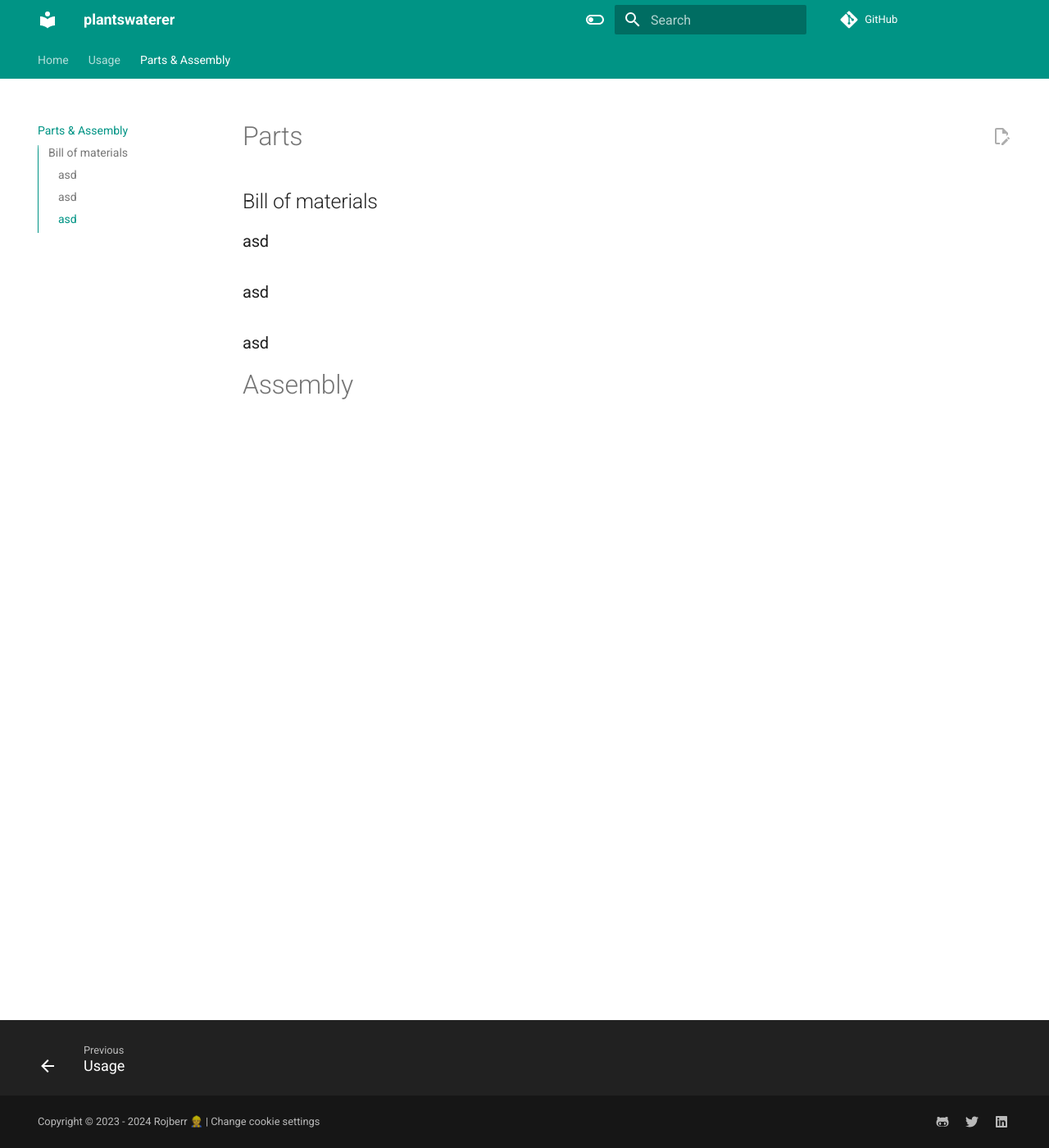
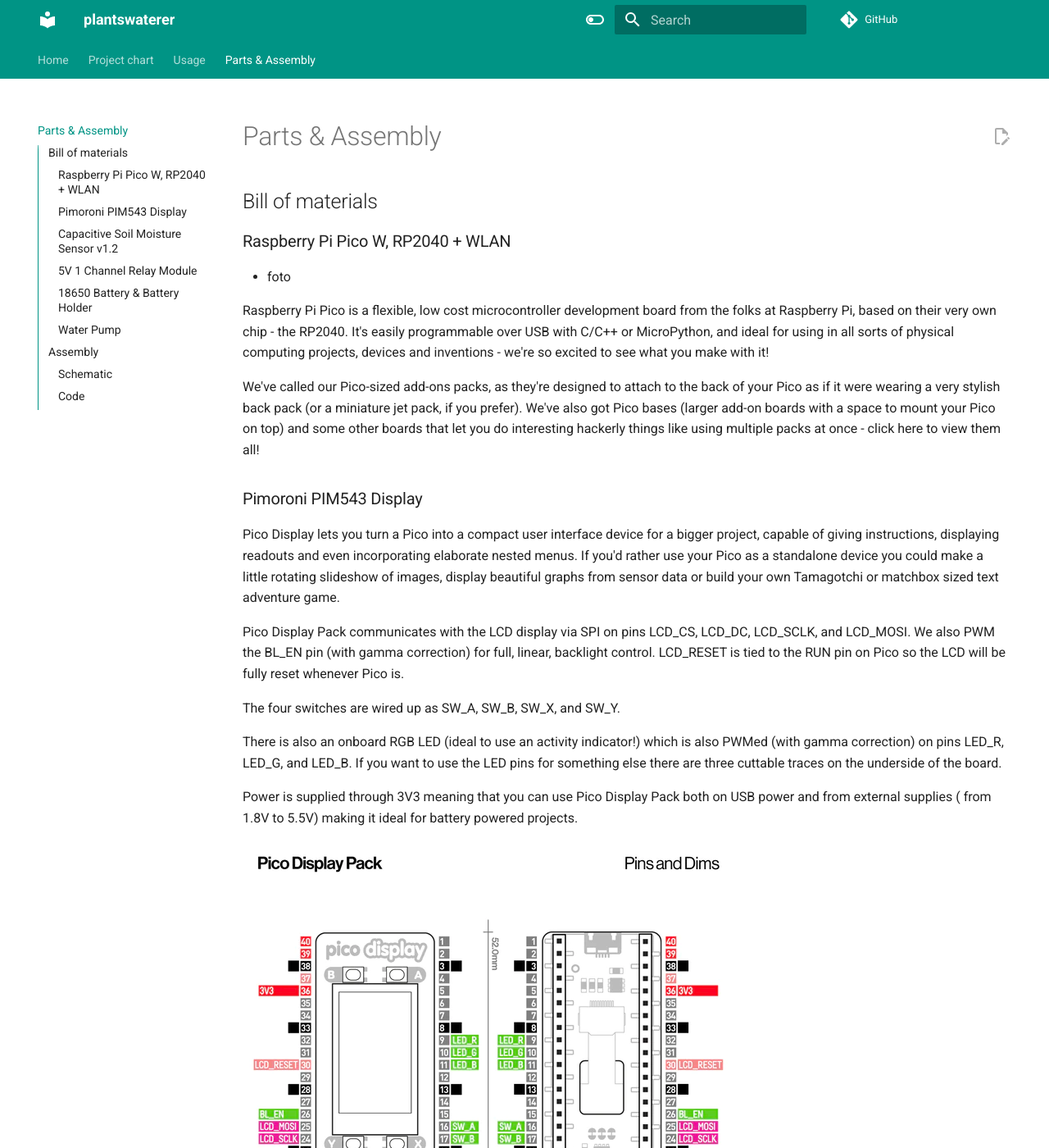
Before and after one commit to rojberr/plantswaterer, an MkDocs documentation site: the page built from docs/parts&assembly.md, in a window 1280 px wide and 1400 px high. Shown: the whole window at 82% size. Built offline with MkDocs 1.6.1 and Material for MkDocs 9.7.7, drawn with Linux system fonts in a browser that asks for light colours; comment, search, counter and statistics services are not loaded; some of the changed text lies outside the part shown.

Commit message:
docs(projectchart): Add project chart
#NO-TICKET

````diff
--- a/docs/parts&assembly.md
+++ b/docs/parts&assembly.md
@@ -1,10 +1,80 @@
-# Parts
+# Parts & Assembly
 
 ## Bill of materials
 
-### asd
-### asd
-### asd
+### Raspberry Pi Pico W, RP2040 + WLAN
 
+- foto
 
-# Assembly
+Raspberry Pi Pico is a flexible, low cost microcontroller development board from the folks at Raspberry Pi, based on
+their very own chip - the RP2040. It's easily programmable over USB with C/C++ or MicroPython, and ideal for using in
+all sorts of physical computing projects, devices and inventions - we're so excited to see what you make with it!
+
+We've called our Pico-sized add-ons packs, as they're designed to attach to the back of your Pico as if it were wearing
+a very stylish back pack (or a miniature jet pack, if you prefer). We've also got Pico bases (larger add-on boards with
+a space to mount your Pico on top) and some other boards that let you do interesting hackerly things like using multiple
+packs at once - click here to view them all!
+
+### Pimoroni PIM543 Display
+
+Pico Display lets you turn a Pico into a compact user interface device for a bigger project, capable of giving
+instructions, displaying readouts and even incorporating elaborate nested menus. If you'd rather use your Pico as a
+standalone device you could make a little rotating slideshow of images, display beautiful graphs from sensor data or
+build your own Tamagotchi or matchbox sized text adventure game.
+
+Pico Display Pack communicates with the LCD display via SPI on pins LCD_CS, LCD_DC, LCD_SCLK, and LCD_MOSI. We also PWM
+the BL_EN pin (with gamma correction) for full, linear, backlight control. LCD_RESET is tied to the RUN pin on Pico so
+the LCD will be fully reset whenever Pico is.
+
+The four switches are wired up as SW_A, SW_B, SW_X, and SW_Y.
+
+There is also an onboard RGB LED (ideal to use an activity indicator!) which is also PWMed (with gamma correction) on
+pins LED_R, LED_G, and LED_B. If you want to use the LED pins for something else there are three cuttable traces on the
+underside of the board.
+
+Power is supplied through 3V3 meaning that you can use Pico Display Pack both on USB power and from external supplies (
+from 1.8V to 5.5V) making it ideal for battery powered projects.
+
+![Pimoroni schema](assets/pimoroni_schema.png)
+
+1.14” 240x135 pixel IPS LCD screen
+4 x tactile buttons
+RGB LED
+Pre-soldered female headers for attaching to Pico
+Compatible with Raspberry Pi Pico/Pico W.
+Fully assembled
+No soldering required (as long as your Pico has header pins attached).
+Dimensions: approx 53mm x 25mm x 9mm (L x W x H) (dimensional drawing)
+Screen usable area: approx 25mm x 15mm (L x W)
+Schematic
+C/C++ and MicroPython libraries
+
+[pico_display_pack_full_schematic.pdf](assets%2Fpico_display_pack_schematic.pdf)
+
+### Capacitive Soil Moisture Sensor v1.2
+
+- foto
+
+### 5V 1 Channel Relay Module
+
+- foto
+
+### 18650 Battery & Battery Holder
+
+- foto
+
+### Water Pump
+
+- foto
+
+## Assembly
+
+### Schematic
+
+![Schematic](assets/fritzing_schema_Steckplatine.png)
+
+### Code
+
+```python
+test
+```
--- a/mkdocs.yml
+++ b/mkdocs.yml
@@ -84,5 +84,6 @@
 
 nav:
   - Home: index.md
+  - Project chart: projectchart.md
   - Usage: usage.md
   - Parts & Assembly: parts&assembly.md
````
Also changed, not shown: docs/index.md (+12 -39 lines), docs/projectchart.md (added, +46 -0 lines), docs/usage.md (+53 -0 lines), docs/assets/fritzing_schema_Steckplatine.png (added), docs/assets/pimoroni_schema.png (added), 1 other file.
